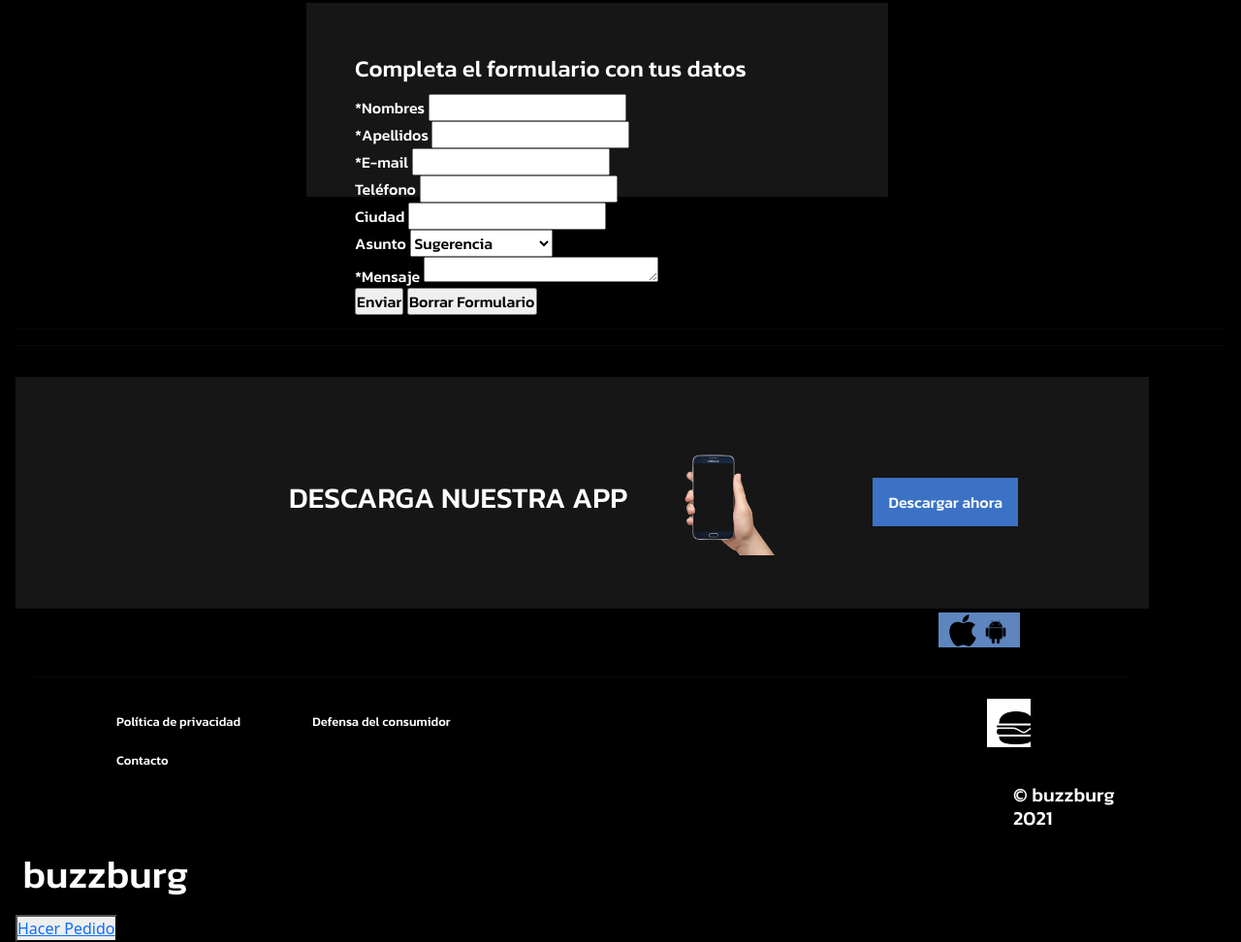
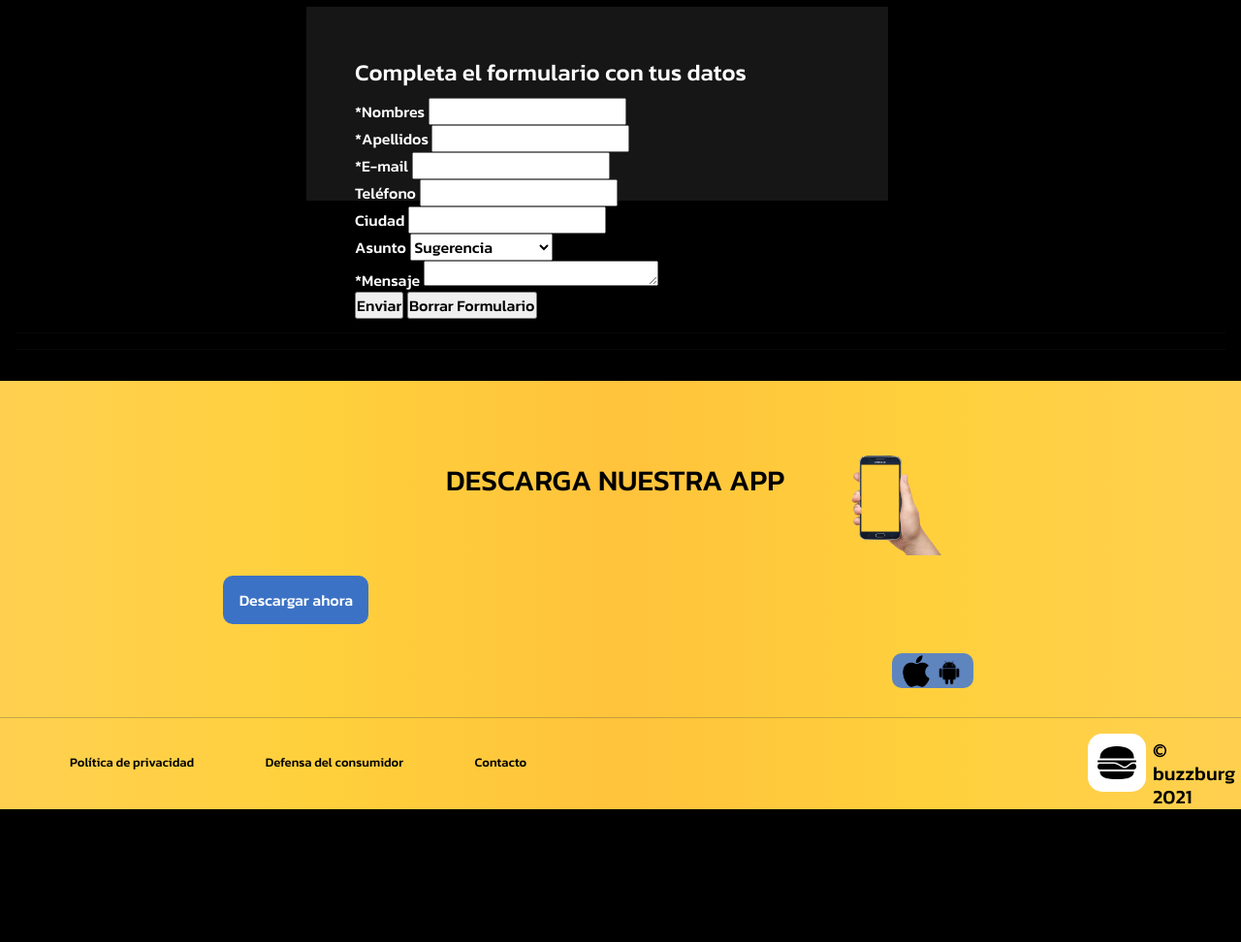
Before and after one commit to Braceras/buzzburg, a website: page contacto.html in a window 1280 px wide. Shown: the part 357-1329 px from the top of the page at 97% size. After the commit the page ends 1199 px from the top, so only its background shows below. Drawn offline with nearby package versions, Linux system fonts and the light colour scheme.

Commit message:
sexto commit

```diff
--- a/css/buzzburger.css
+++ b/css/buzzburger.css
@@ -3,26 +3,51 @@
     padding: 0;
     box-sizing: border-box;
 }
+
 body{
-    background-image: linear-gradient(to right, #000, rgb(0, 6, 14));
+    background-color: #000;
+    font-family: 'Kanit', sans-serif;
 }
-.gridContainer{
-    display: grid;
-    grid-template-columns: 1fr, 1fr, 1fr, 1fr;
-    grid-template-rows: 1fr, 1fr, 1fr;
-    grid-template-areas:
-    "header nav nav header"
-    "main main main main"
-    "footer footer footer footer";
+/* NAV */
+.navbar{
+    margin-left: 20%;
+
+}
+.navbar-nav{
+    background-color: #161616;
+
+
+}
+.navbar-nav li:hover{
+    background-color: #262626;
+}
+.navbar-subnav{
+    list-style: none;
+    position: absolute;
+    background-color: #161616;
+    margin: 40px 0px 0px 0px;
+    display: none;
+    width: 288px;
+
+}
+.navbar-nav:hover > .navbar-subnav{
+    display: block;
+    z-index: 10;
+
+}
+.navbar-subnav li:hover{
+    background-color: #262626;
 }
 
-/* HEADER*/
+
+/* HEADER */
 .gridHeader{
     padding: 1rem;
 }
 .burgerIcon{
     padding: 5px 5px 5px 10px;
     background-color: #fff;
+    border-radius: 20px;
     width: 70px;
     height: 70px;
     float: left;
@@ -43,82 +68,34 @@ body{
 h1{
     color: #fff;
     display: inline-block;
-    padding: 19.2px 0px 10px 0px;
+    padding: 16px 0px 10px 0px;
     margin-left: 0.6%;
-    font-family: 'Kanit', sans-serif;
 
 }
-
-
-/* NAV */
-.nav{
-    padding: 3rem;
+.pedido{
+    margin-left: 53%;
+    display: inline-block;
+    border-radius: 10px;
 }
-.menu{
-   margin-left: 25%;
-   list-style: none;
-   width: 700px;
-   height: 60px;
-   display: flex;
-   justify-content: space-between;
+.pedido button{
+    background-color: #fff;
+    display: inline-block;
+    width: 130px;
+    height: 45px;
+    border-radius: 10px;
+    text-align: center;
+    border: none;
 
 }
-
-.menu li{
+.pedido a{
     display: inline-block;
-    font-size: 17px;
-    position: relative;
-}
-.menu ul{
-    position: absolute;
-    display: none;
-}
-.menu ul li{
-    display: block;
-}
-.menu ul li a{
-    background-image: linear-gradient(to right, #000, rgb(0, 5, 10));
-}
-
-.menu li a{
     text-decoration: none;
-    color: #fff;
-    font-family: 'Kanit', sans-serif;
-    padding: 0px 30px 0px 30px;
-    background-color: #000;
-    transition: all 0.5s ease;
-}
-.menu li a:hover{
-    background-color: #161616;
-}
-
-.menu li:hover > ul{
-    display: block;
-    margin-top: 34px;
-    background-color: #161616;
-    text-align: center;
-    padding: 20px 0px 20px 0px;
-}
-
-.botonRP{
-    float: right;
-    margin: 10px 0px 0px 0px;
-    transition: all 1s ease;
-}
-
-.botonRP input{
-   background-color: rgb(59, 114, 197);
-   color: #fff;
-   width: 150px;
-   height: 50px;
-   border: 0ch;
-   font-family: 'Kanit', sans-serif;
+    color: #000;
 
 }
-.botonRP:hover{
-    transform: translate(2px, 2px);
+.pedido button:hover{
+    background-image: linear-gradient(to right, rgb(255, 208, 1), #Fff);
 }
-
 
 
 
@@ -185,24 +162,21 @@ li{
 
 /* FOOTER */
 .gridFooter{
-    background-image: linear-gradient(to right, #161616, rgb(0, 5, 10));
-    height: 25rem;
-
-
+    background-image: linear-gradient(to right, rgb(255, 208, 80), rgb(255, 208, 60), rgb(255, 195, 60), rgb(255, 208, 60), rgb(255, 208, 80));
 }
 h3{
     display: inline-block;
-     color: #fff;
+    color: #000;
     padding: 60px;
-     margin: 25px 0px 20px 200px;
+    margin: 25px 0px 20px 400px;
 
     font-size: 30px;
     font-family: 'Kanit', sans-serif;
 }
 #imgApp{
     margin: 45px 0px 10px 0px;
-     display: inline-block;
-     position: absolute;
+
+
 }
 .botonDescargar{
     display: inline-block;
@@ -214,13 +188,14 @@ li{
     height: 50px;
     background-color: rgb(59, 114, 197);
     border: 0;
-     display: inline-block;
+    border-radius: 10px;
+
 }
 .botonDescargar button a{
     color: #fff;
     text-decoration: none;
     font-family: 'Kanit', sans-serif;
-     display: inline-block;
+
 
 }
 .marcaLogo{
@@ -228,6 +203,7 @@ li{
     margin: 30px 0px 30px 920px;
     background-color: rgb(95, 133, 190);
     padding: 1px 10px 0px 10px;
+    border-radius: 10px;
 
 }
 .logofooter{
@@ -235,24 +211,21 @@ li{
    padding: 5px 5px 5px 10px;
    width: 60px;
    height: 60px;
-    margin-top: 6px;
+   margin-bottom: 18px;
    margin-left: 87%;
    display: inline-block;
+   border-radius: 15px;
 
- }
- .logofooterimg{
-    margin-top: 30px;
-    display: inline-block;
 }
 .h5footer{
    display: inline-block;
    position: absolute;
    margin-left: 1rem;
-    margin-top: 2rem;
-    font-family: 'Kanit', sans-serif;
+
+
 }
 h5{
-    color: #fff;
+   color: #000;
    display: inline-block;
    margin-left: 0.6%;
 
@@ -261,7 +234,7 @@ li{
 .footerOptions{
    list-style-type: none;
    height: 54px;
-    width: 550px;
+   width: 600px;
    position: absolute;
 }
 .footerOptions li{
@@ -271,7 +244,7 @@ li{
 .footerOptions li a{
    text-decoration: none;
    display: inline-block;
-    color: #fff;
+   color: #000;
    padding: 20px 30px 0px 40px;
    font-size: 13px;
    font-family: 'Kanit', sans-serif;
--- a/css/contacto.css
+++ b/css/contacto.css
@@ -1,104 +1,101 @@
 *{
     margin: 0;
     padding: 0;
+    box-sizing: border-box;
 }
 
-h1{
-    color: #fff;
-    display: inline-block;
-    padding: 19.2px 0px 10px 0px;
-    margin-left: 0.6%;
+body{
+    background-color: #000;
     font-family: 'Kanit', sans-serif;
+}
+/* NAV */
+.navbar{
+    margin-left: 20%;
 
 }
-body{
-    background-color: #000;
+.navbar-nav{
+    background-color: #161616;
+
 
 }
-header{
+.navbar-nav li:hover{
+    background-color: #262626;
+}
+.navbar-subnav{
+    list-style: none;
+    position: absolute;
+    background-color: #161616;
+    margin: 40px 0px 0px 0px;
+    display: none;
+    width: 288px;
+
+}
+.navbar-nav:hover > .navbar-subnav{
+    display: block;
+    z-index: 10;
+
+}
+.navbar-subnav li:hover{
+    background-color: #262626;
+}
+
+
+/* HEADER */
+.gridHeader{
     padding: 1rem;
-    height: 35px;
 }
-nav{
-    padding: 2rem;
-}
-.burgericon{
+.burgerIcon{
     padding: 5px 5px 5px 10px;
     background-color: #fff;
-    width: 56px;
-    height: 62px;
+    border-radius: 20px;
+    width: 70px;
+    height: 70px;
     float: left;
 
 
 }
-.burgericon a{
+.burgerIcon a{
     float: left;
 }
-.menu{
-    margin-left: 25%;
-    list-style: none;
-    width: 700px;
+.burgerIcon img{
+    width: 50px;
     height: 60px;
-    display: flex;
-    justify-content: space-between;
+    transition: all 1s ease;
 }
- .menu li{
-     font-size: 17px;
+.burgerIcon img:hover{
+    transform: rotate(360deg)
+}
+h1{
+    color: #fff;
     display: inline-block;
-     list-style: none;
- }
- .menu li a{
-     text-decoration: none;
-     color: #fff;
-     font-family: 'Kanit', sans-serif;
-     padding: 0px 30px 0px 30px;
-
+    padding: 16px 0px 10px 0px;
+    margin-left: 0.6%;
 
 }
- .menu ul{
-
-     display: none;
-     position: absolute;
+.pedido{
+    margin-left: 53%;
+    display: inline-block;
+    border-radius: 10px;
 }
- .menu li a:hover{
-     background-color: #161616;
- }
- .menu li:hover ul{
-     display: block;
-     margin-top: 34px;
-     background-color: #161616;
+.pedido button{
+    background-color: #fff;
+    display: inline-block;
+    width: 130px;
+    height: 45px;
+    border-radius: 10px;
     text-align: center;
-     padding: 20px 0px 20px 0px;
- }
- .menu li:hover ul{
-     display: block;
- }
-
-.botonRP{
-    float: right;
-    margin: 10px 0px 0px 0px;
+    border: none;
 
 }
-
-.botonRP input{
-   background-color: rgb(59, 114, 197);
-   color: #fff;
-   width: 150px;
-   height: 50px;
-   border: 0ch;
-   font-family: 'Kanit', sans-serif;
+.pedido a{
+    display: inline-block;
+    text-decoration: none;
+    color: #000;
 
 }
-.burgerfoto{
-    display: flex;
-    justify-content: space-around;
-
+.pedido button:hover{
+    background-image: linear-gradient(to right, rgb(255, 208, 1), #Fff);
 }
-.burgerfotoimg{
-    width: 900px;
-    height: 550px;
-}
-
 
 
 
@@ -136,28 +133,23 @@ form legend{
 
 
 
-footer{
-    background-color: #161616;
-    display: inline-block;
-    margin-left: 1rem;
-
-    padding: 2rem;
-    width: 1169px;
-    height: 239px;
+/* FOOTER */
+.gridFooter{
+    background-image: linear-gradient(to right, rgb(255, 208, 80), rgb(255, 208, 60), rgb(255, 195, 60), rgb(255, 208, 60), rgb(255, 208, 80));
 }
 h3{
     display: inline-block;
-     color: #fff;
-     padding: 50px;
-     margin: 25px 0px 20px 200px;
+    color: #000;
+    padding: 60px;
+    margin: 25px 0px 20px 400px;
 
     font-size: 30px;
     font-family: 'Kanit', sans-serif;
 }
 #imgApp{
     margin: 45px 0px 10px 0px;
-     display: inline-block;
-     position: absolute;
+
+
 }
 .botonDescargar{
     display: inline-block;
@@ -169,13 +161,14 @@ footer{
     height: 50px;
     background-color: rgb(59, 114, 197);
     border: 0;
-     display: inline-block;
+    border-radius: 10px;
+
 }
 .botonDescargar button a{
     color: #fff;
     text-decoration: none;
     font-family: 'Kanit', sans-serif;
-     display: inline-block;
+
 
 }
 .marcaLogo{
@@ -183,32 +176,29 @@ footer{
     margin: 30px 0px 30px 920px;
     background-color: rgb(95, 133, 190);
     padding: 1px 10px 0px 10px;
+    border-radius: 10px;
 
 }
 .logofooter{
    background-color: #fff;
    padding: 5px 5px 5px 10px;
-    background-color: #fff;
-    width: 45px;
-    height: 50px;
-    margin-top: 6px;
+   width: 60px;
+   height: 60px;
+   margin-bottom: 18px;
    margin-left: 87%;
    display: inline-block;
+   border-radius: 15px;
 
- }
- .logofooterimg{
-    margin-top: 30px;
-    display: inline-block;
 }
 .h5footer{
    display: inline-block;
    position: absolute;
    margin-left: 1rem;
-    margin-top: 2rem;
-    font-family: 'Kanit', sans-serif;
+
+
 }
 h5{
-    color: #fff;
+   color: #000;
    display: inline-block;
    margin-left: 0.6%;
 
@@ -217,7 +207,7 @@ footer{
 .footerOptions{
    list-style-type: none;
    height: 54px;
-    width: 550px;
+   width: 600px;
    position: absolute;
 }
 .footerOptions li{
@@ -227,7 +217,7 @@ footer{
 .footerOptions li a{
    text-decoration: none;
    display: inline-block;
-    color: #fff;
+   color: #000;
    padding: 20px 30px 0px 40px;
    font-size: 13px;
    font-family: 'Kanit', sans-serif;
```
Lines whose indentation alone changed are shown as unchanged.
